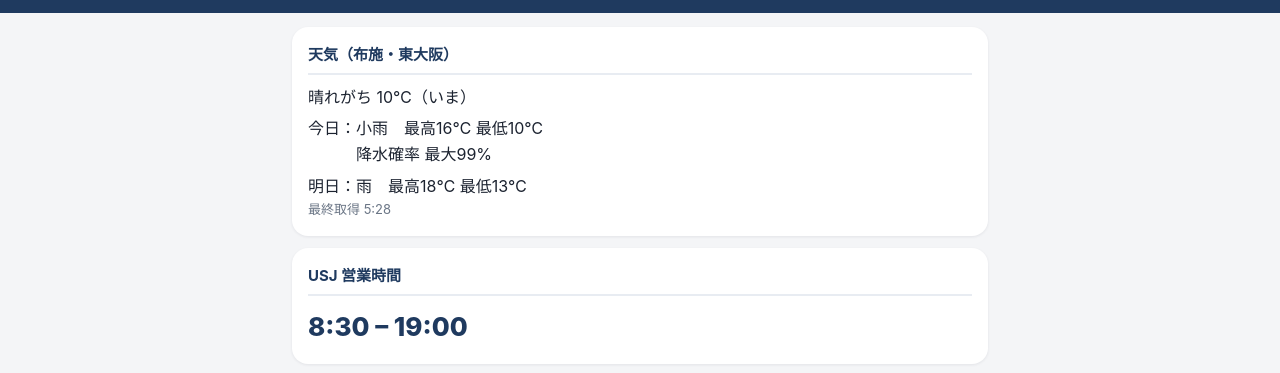
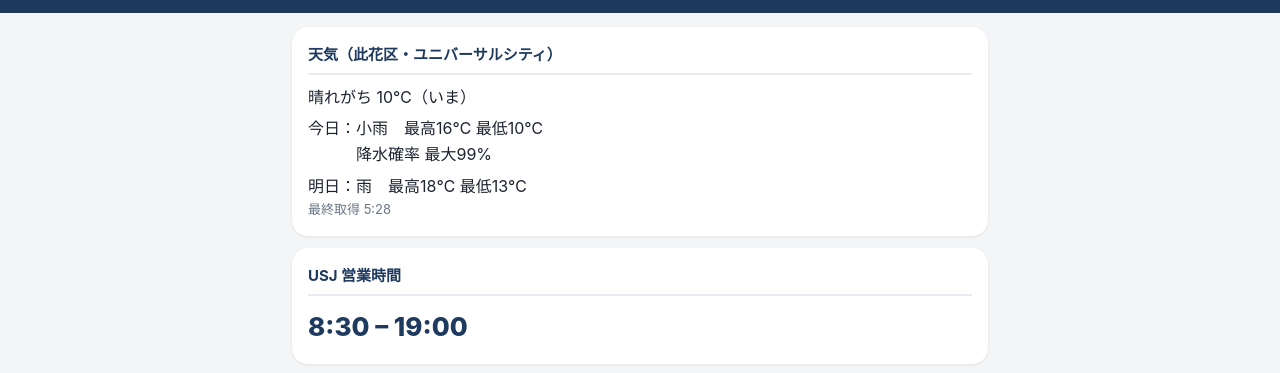
Before and after one commit to non-1981/wolfgang-dash, a plain HTML site: page staff.html in a window 1280 px wide. Shown: the part 78-451 px from the top of the page. Drawn offline with Linux system fonts and the light colour scheme.

Commit message:
天気の見出しを此花区・ユニバーサルシティに修正

```diff
--- a/staff.html
+++ b/staff.html
@@ -48,7 +48,7 @@ a.btn span { display: block; font-weight: 400; font-size: 13px; color: #6b7686;
 <header><h1>ウルフギャング自店</h1><div class="date">2026年11月27日（金） ／ 2026年11月27日 朝 確認</div></header>
 <main>
 
-<div class="card"><h2>天気（布施・東大阪）</h2>
+<div class="card"><h2>天気（此花区・ユニバーサルシティ）</h2>
 <div>晴れがち 10℃（いま）</div>
 <div style="margin-top:6px">今日：小雨　最高16℃ 最低10℃<br>　　　降水確率 最大99%</div>
 <div style="margin-top:6px">明日：雨　最高18℃ 最低13℃</div>
```
